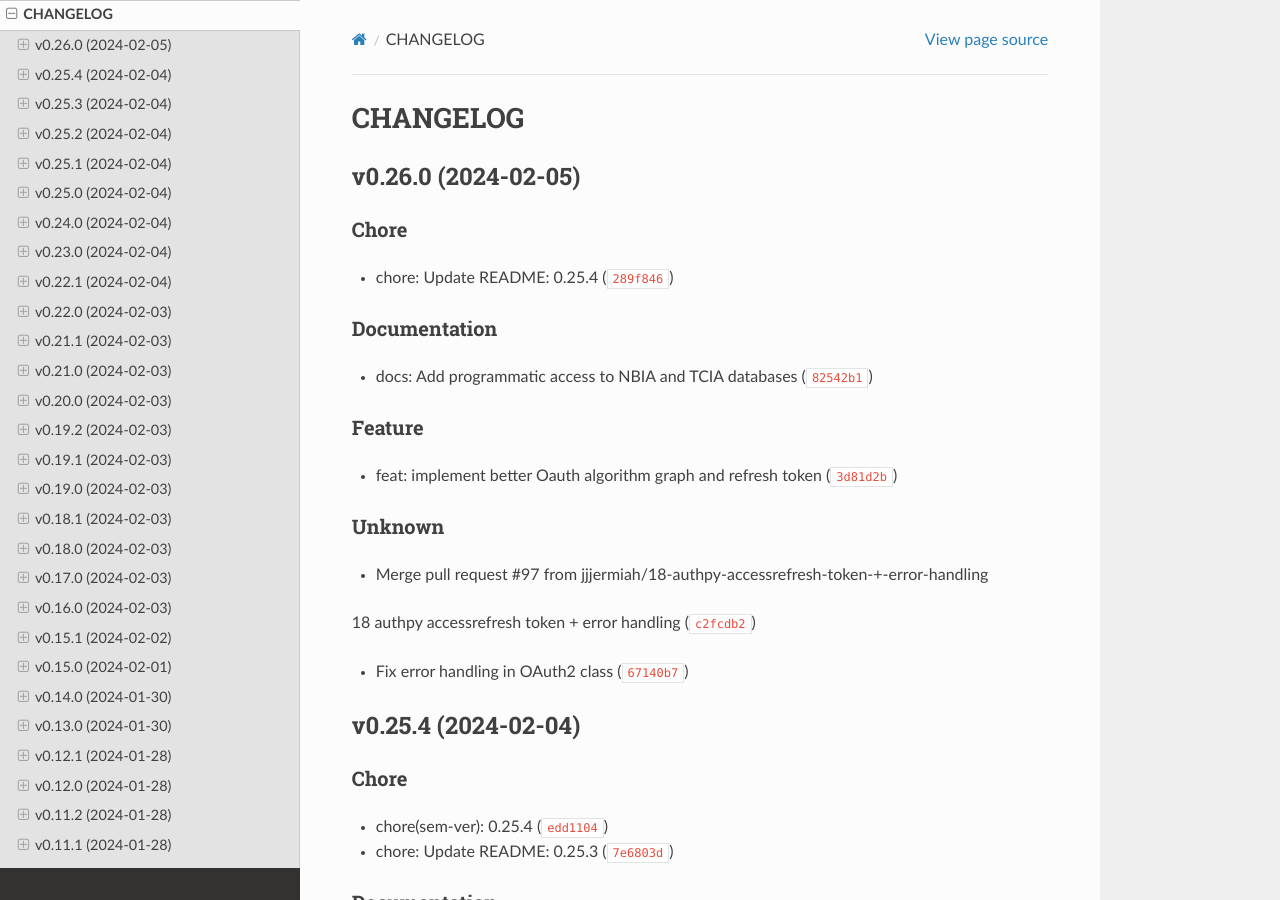
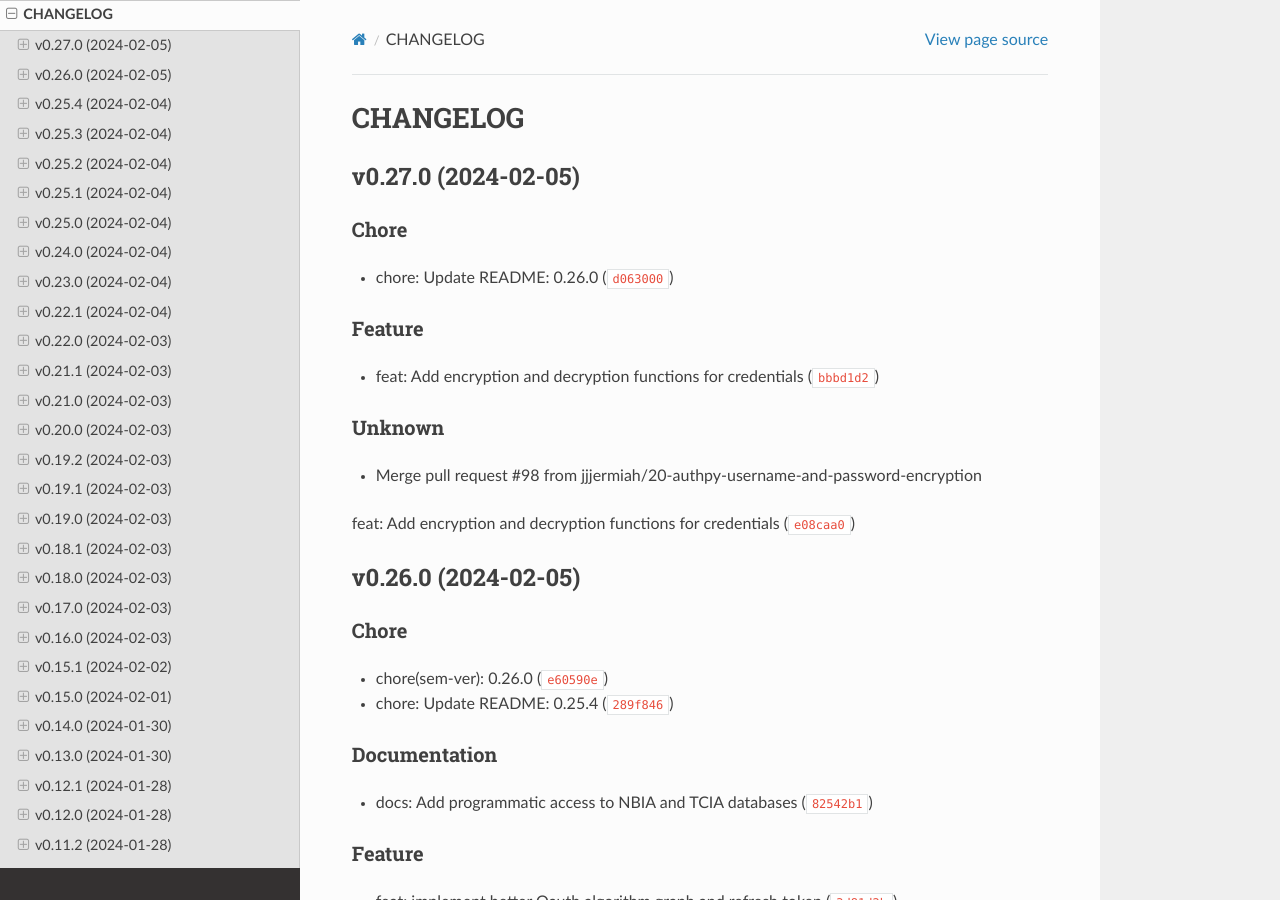
Before and after one commit to jjjermiah/nbia-toolkit, a Sphinx documentation site: the page built from docs/markdowns/CHANGELOG.md, in a window 1280 px wide and 900 px high. Built offline with Sphinx 7.4.7 and the Read the Docs theme 2.0.0, drawn with Linux system fonts in a browser that asks for light colours; pages that are not in the unit, such as notebooks, are missing from menus.

Commit message:
chore(sem-ver): 0.27.0

```diff
--- a/docs/markdowns/CHANGELOG.md
+++ b/docs/markdowns/CHANGELOG.md
@@ -2,9 +2,28 @@
 
 
 
+## v0.27.0 (2024-02-05)
+
+### Chore
+
+* chore: Update README: 0.26.0 ([`d063000`](https://github.com/jjjermiah/nbia-toolkit/commit/d063000515e7dae39a48a03a51f29029d54084c6))
+
+### Feature
+
+* feat: Add encryption and decryption functions for credentials ([`bbbd1d2`](https://github.com/jjjermiah/nbia-toolkit/commit/bbbd1d2503bd80cd0b80a933651a5a507b2dd95b))
+
+### Unknown
+
+* Merge pull request #98 from jjjermiah/20-authpy-username-and-password-encryption
+
+feat: Add encryption and decryption functions for credentials ([`e08caa0`](https://github.com/jjjermiah/nbia-toolkit/commit/e08caa00c33d0fc8086155f9a9168258b245b9cc))
+
+
 ## v0.26.0 (2024-02-05)
 
 ### Chore
+
+* chore(sem-ver): 0.26.0 ([`e60590e`](https://github.com/jjjermiah/nbia-toolkit/commit/e60590e296f111c1bfec8e0b63e9f54e6099d8b8))
 
 * chore: Update README: 0.25.4 ([`289f846`](https://github.com/jjjermiah/nbia-toolkit/commit/289f846f8a6073a39bfc000cc3d7dbd35cf077c4))
 
--- a/pyproject.toml
+++ b/pyproject.toml
@@ -1,6 +1,6 @@
 [tool.poetry]
 name = "nbiatoolkit"
-version = "0.26.0"
+version = "0.27.0"
 description = "A python package to query the National Biomedical Imaging Archive (NBIA) database."
 authors = ["Jermiah Joseph"]
 license = "MIT"
--- a/setup.py
+++ b/setup.py
@@ -1,6 +1,6 @@
 from setuptools import setup
 
-__version__ = "0.26.0"
+__version__ = "0.27.0"
 
 setup(
     name="nbiatoolkit",
```
Also changed, not shown: 1 other file.
